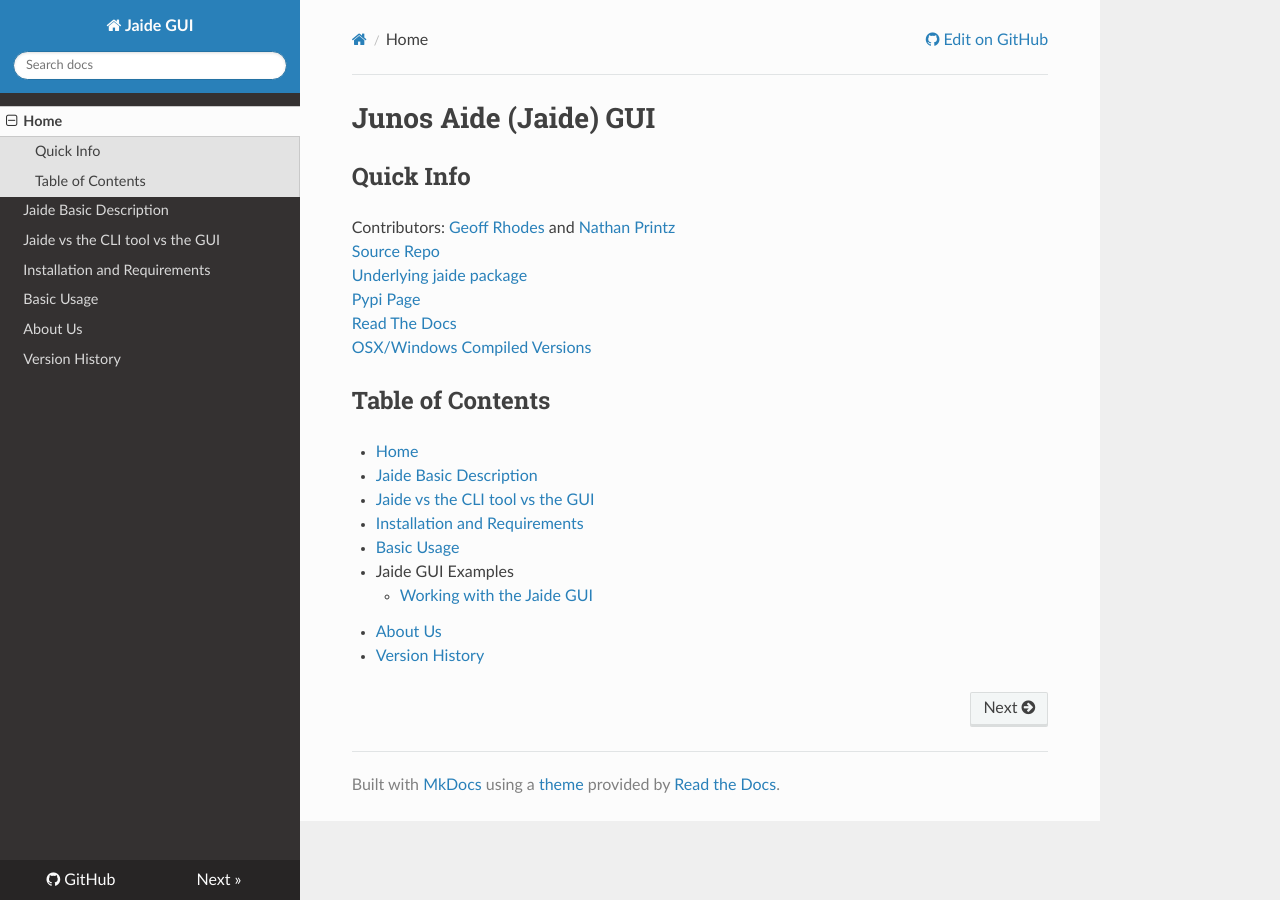
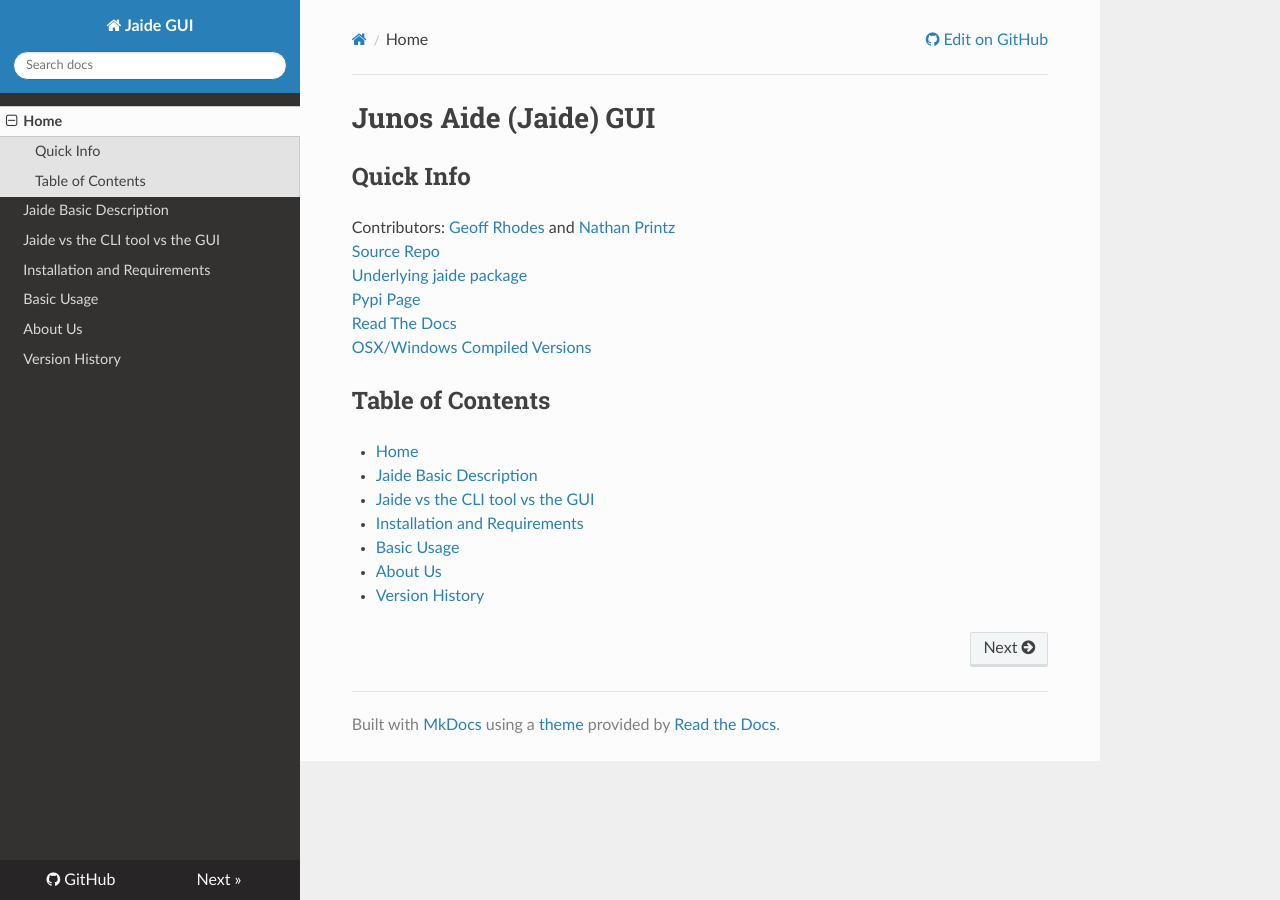
Before and after one commit to NetworkAutomation/jaidegui, an MkDocs documentation site: the page built from docs/docs/index.md, in a window 1280 px wide. Built offline with MkDocs 1.6.1, drawn with Linux system fonts in a browser that asks for light colours; nearby versions of some CDN libraries; old or Windows-style settings are respelled for this version of MkDocs.

Commit message:
update Table of Contents

```diff
--- a/docs/docs/index.md
+++ b/docs/docs/index.md
@@ -16,7 +16,5 @@ Contributors: [Geoff Rhodes](https://github.com/geoffrhodes) and [Nathan Printz]
 * [Jaide vs the CLI tool vs the GUI](which-is-for-me.md)
 * [Installation and Requirements](installation.md)
 * [Basic Usage](usage.md)
-* Jaide GUI Examples
-	* [Working with the Jaide GUI](examples/examples.md)
 * [About Us](about.md)
 * [Version History](version-history.md)
```
